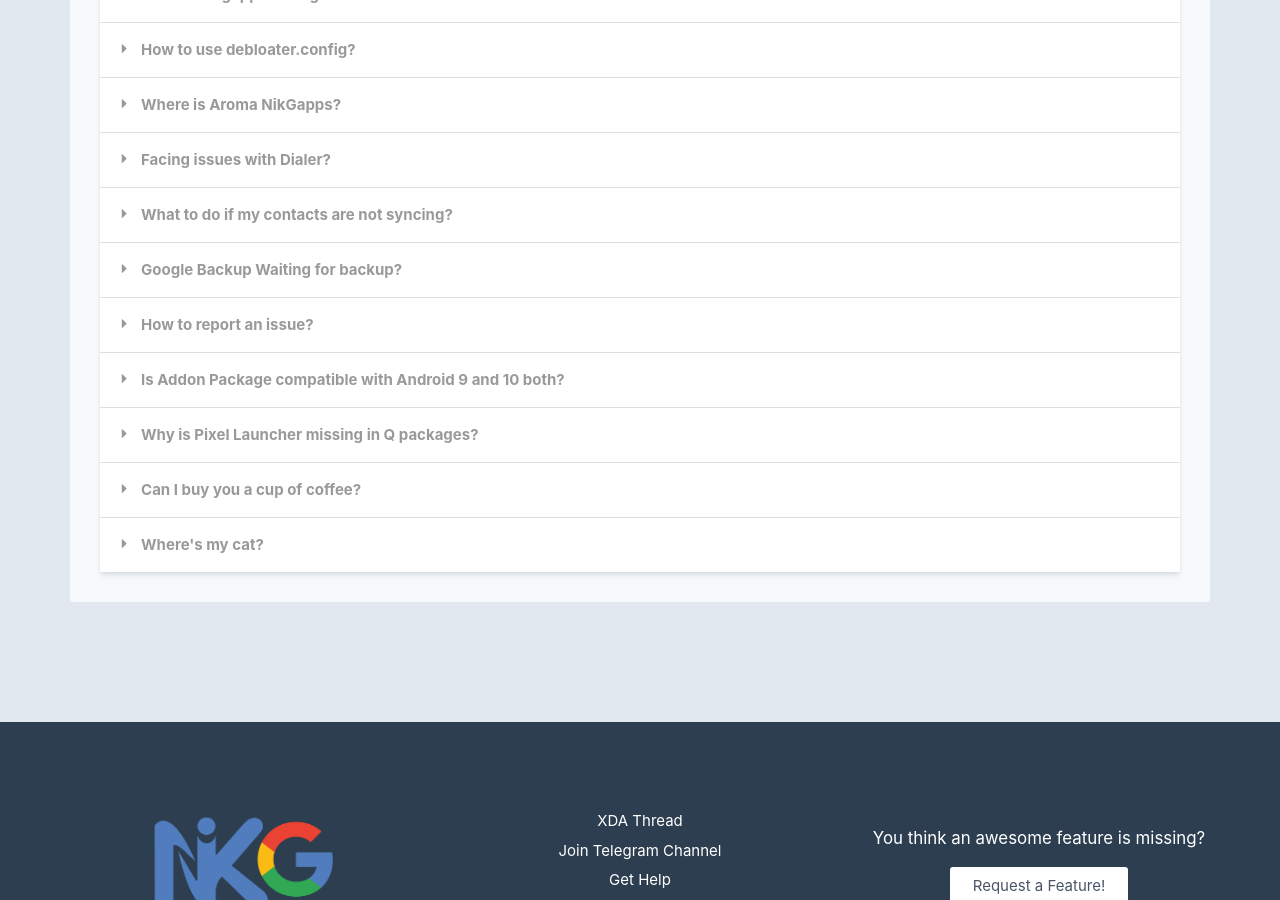
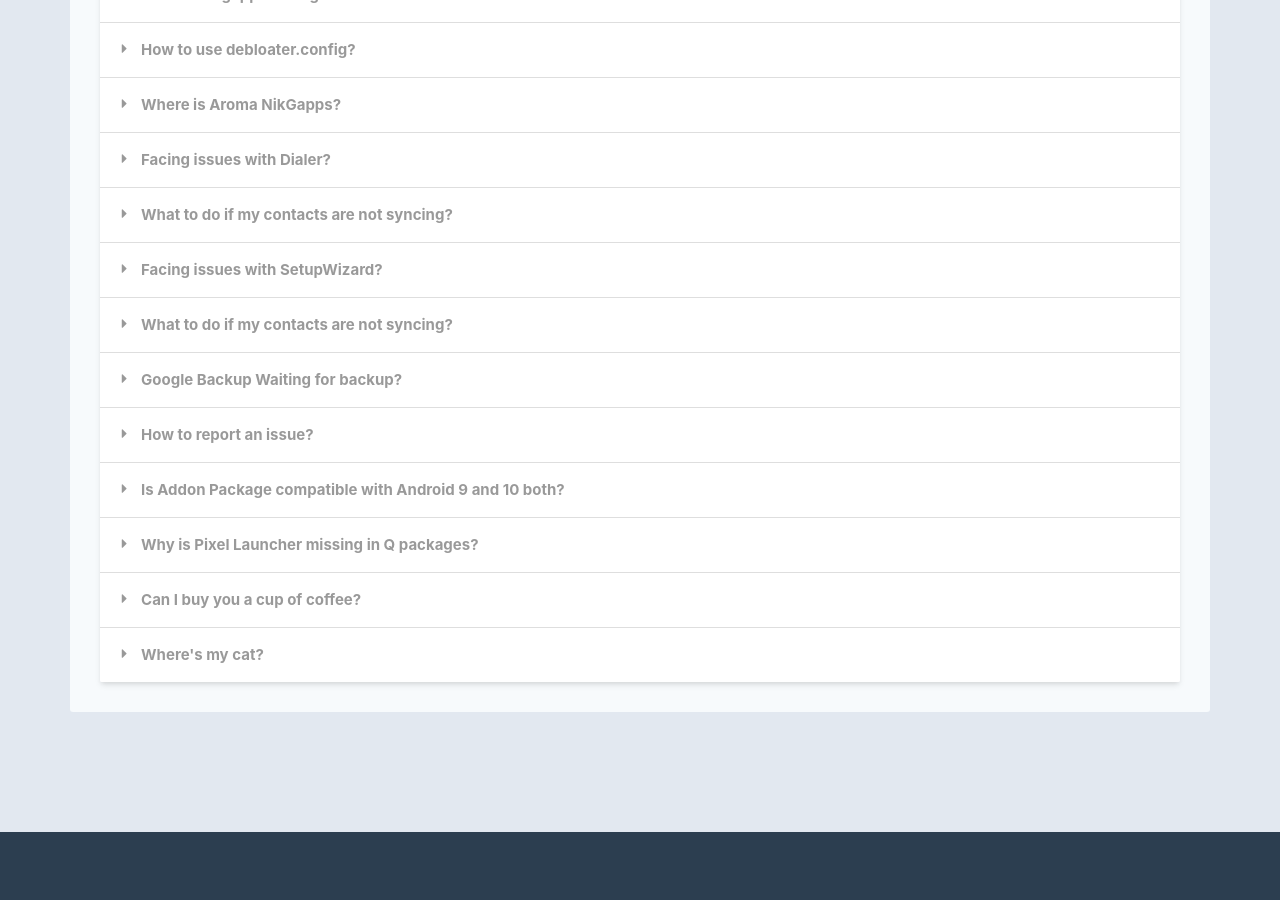
Before and after one commit to nikgapps/nikgapps.github.io, a Jekyll site: the page built from faqs.html, in a window 1280 px wide and 900 px high, scrolled down 358 px. Built offline with Jekyll 4.4.1, drawn with Linux system fonts in a browser that asks for light colours.

Commit message:
Add more FAQs

```diff
--- a/faqs.html
+++ b/faqs.html
@@ -180,6 +180,29 @@
                 What to do if my contacts are not syncing?
             </div>
 
+            <div class="title" id="pixelsetupfix">
+                <i class="dropdown icon"></i>
+                Facing issues with SetupWizard?
+            </div>
+            <div class="content">
+                <ul>
+                    <li>
+                        Connect to any wifi
+                    </li>
+                    <li>
+                        Go to wifi settings and change the wifi type to unmetered
+                    </li>
+                    <li>
+                        Complete the setup
+                    </li>
+                </ul>
+            </div>
+
+            <div class="title" id="contactsnotsyncing">
+                <i class="dropdown icon"></i>
+                What to do if my contacts are not syncing?
+            </div>
+
             <div class="content">
                 <ul>
                     <li>
```
